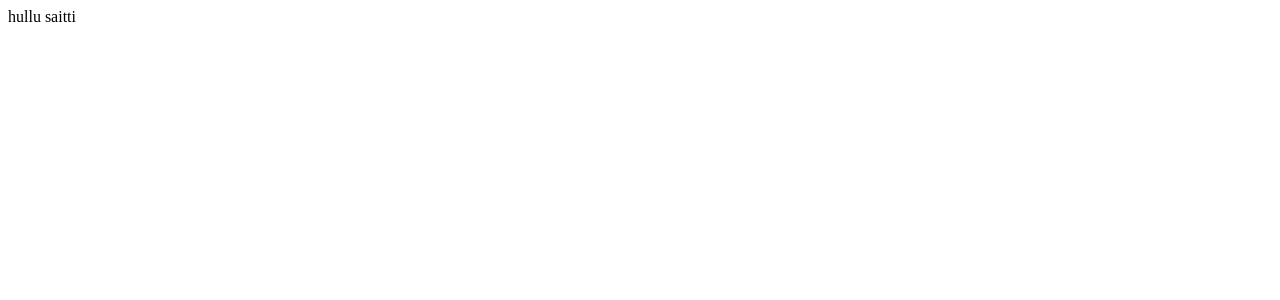
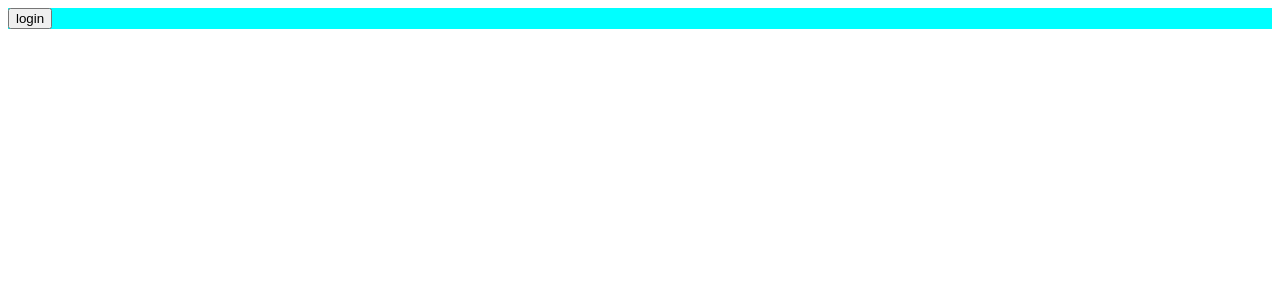
Before and after one commit to eemuston/bamlaa_app, a React (Vite) app in the folder frontend_bamlaa/: page / in a window 1280 px wide. Shown: the top 300 px of the page. Built offline with nearby package versions, Linux system fonts and the light colour scheme.

Commit message:
creating navbar, notification and togglable components

```diff
--- a/frontend_bamlaa/package.json
+++ b/frontend_bamlaa/package.json
@@ -12,6 +12,7 @@
   "dependencies": {
     "@tanstack/react-query": "^5.77.2",
     "axios": "^1.9.0",
+    "prop-types": "^15.8.1",
     "react": "^19.1.0",
     "react-dom": "^19.1.0",
     "react-router-dom": "^7.6.1"
--- a/frontend_bamlaa/src/App.jsx
+++ b/frontend_bamlaa/src/App.jsx
@@ -1,8 +1,29 @@
+import { useState, useEffect, useRef } from "react";
+import { useUser } from "./UserContext";
+import NavBar from "./components/NavBar/NavBar";
+import suggestionService from "./services/suggestions";
+import wordService from "./services/words";
+import Notification from "./components/Notification/Notification";
+
 const App = () => {
+  const { user, userDispatch } = useUser();
+
+  useEffect(() => {
+    const loggedUserJSON = window.localStorage.getItem("loggedBamlaaUser");
+    if (loggedUserJSON) {
+      const user = JSON.parse(loggedUserJSON);
+      userDispatch({ type: "LOGIN", payload: user });
+      wordService.setToken(user.token);
+      suggestionService.setToken(user.token);
+    }
+  }, []);
 
   return (
-    <div>hullu saitti</div>
-  )
-}
+    <div>
+      <NavBar user={user} />
+      <Notification />
+    </div>
+  );
+};
 
-export default App
+export default App;
--- a/frontend_bamlaa/src/NotificationContext.jsx
+++ b/frontend_bamlaa/src/NotificationContext.jsx
@@ -25,7 +25,7 @@ export const useSetNotification = () => {
 
 let timeoutId
 
-export const NotificationContextProvider = (props) => {
+export const NotificationContextProvider = ({children}) => {
   const [notification, notificationDispatch] = useReducer(NotificationReducer, {
     message: null,
     color: null,
@@ -46,7 +46,7 @@ export const NotificationContextProvider = (props) => {
 
   return (
     <NotificationContext.Provider value={[notification, setNotification]}>
-      {props.children}
+      {children}
     </NotificationContext.Provider>
   )
 }
--- a/frontend_bamlaa/src/components/LoginForm.jsx
+++ b/frontend_bamlaa/src/components/LoginForm.jsx
@@ -1,11 +1,16 @@
 import loginService from '../services/login'
 import wordService from '../services/words'
 import suggestionService from '../services/suggestions'
+import { useUser } from '../UserContext'
+import { useSetNotification } from '../NotificationContext'
+import { useState} from 'react'
 
 
 const LoginForm = () => {
     const [username, setUsername] = useState('')
     const [password, setPassword] = useState('')
+    const { user, userDispatch } = useUser()
+    const dispatch = useSetNotification()
 
     const handleLogin = async (event) => {
         event.preventDefault()
@@ -14,7 +19,7 @@ const LoginForm = () => {
                 username,
                 password,
             })
-            window.localStorage.setItem('loggedBlogappUser', JSON.stringify(user))
+            window.localStorage.setItem('loggedBamlaaUser', JSON.stringify(user))
             wordService.setToken(user.token)
             suggestionService.setToken(user.token)
             userDispatch({ type: 'LOGIN', payload: user })
--- /dev/null
+++ b/frontend_bamlaa/src/components/NavBar/NavBar.css
@@ -0,0 +1,3 @@
+.NavBarcontainer{
+    background: aqua;
+}
--- /dev/null
+++ b/frontend_bamlaa/src/components/NavBar/NavBar.jsx
@@ -0,0 +1,34 @@
+import LoginForm from "../LoginForm"
+import Togglable from "../Togglable/Togglable"
+import { useUser } from '../../UserContext'
+import { useRef } from 'react'
+
+import './NavBar.css'
+
+const NavBar = () => {
+  const { user, userDispatch } = useUser()
+  const LoginFormRef = useRef()
+
+  const handleLogout = () => {
+    console.log("clearing localstorage")
+    window.localStorage.clear()
+    userDispatch({ type: "LOGOUT" })
+  }
+  return (
+    <div className="NavBarcontainer">
+      {!user && (
+        <Togglable buttonLabel="login" ref={LoginFormRef}>
+          <LoginForm />
+        </Togglable>
+        )}
+      {user && (
+        <div className="Navbarrow">
+          <div className="NavBarloggedin">{user.username} logged in</div>
+          <button className="NavBarbutton" onClick={handleLogout}>log out</button>
+        </div>
+      )}
+    </div>
+  )
+}
+
+export default NavBar
--- /dev/null
+++ b/frontend_bamlaa/src/components/Notification/Notification.css
@@ -0,0 +1,8 @@
+.notification {
+  background: lightgrey;
+  font-size: 20px;
+  border-style: solid;
+  border-radius: 5px;
+  padding: 10px;
+  margin-bottom: 10px;
+}
--- /dev/null
+++ b/frontend_bamlaa/src/components/Notification/Notification.jsx
@@ -0,0 +1,20 @@
+import './Notification.css';
+import { useNotificationValue } from '../../NotificationContext';
+
+const Notification = () => {
+  const notification = useNotificationValue();
+  if (!notification || notification.message === null) {
+    return null;
+  }
+  const notificationStyle = {
+    color: notification.color || 'black',
+  };
+
+  return (
+    <div style={notificationStyle} className="notification">
+      {notification.message}
+    </div>
+  );
+};
+
+export default Notification;
--- /dev/null
+++ b/frontend_bamlaa/src/components/Togglable/Togglable.jsx
@@ -0,0 +1,41 @@
+import { useState, useImperativeHandle, forwardRef } from 'react';
+import PropTypes from 'prop-types';
+
+const Togglable = forwardRef((props, ref) => {
+  const [visible, setVisible] = useState(false);
+
+  const hideWhenVisible = { display: visible ? 'none' : '' };
+  const showWhenVisible = { display: visible ? '' : 'none' };
+
+  const toggleVisibility = () => {
+    setVisible(!visible);
+  };
+
+  useImperativeHandle(ref, () => {
+    return {
+      toggleVisibility,
+    };
+  });
+
+  return (
+    <div>
+      <div style={hideWhenVisible}>
+        <button onClick={toggleVisibility}>
+          {props.buttonLabel}
+        </button>
+      </div>
+      <div style={showWhenVisible}>
+        {props.children}
+        <button onClick={toggleVisibility}>cancel</button>
+      </div>
+    </div>
+  );
+});
+
+Togglable.displayName = 'Togglable';
+
+Togglable.propTypes = {
+  buttonLabel: PropTypes.string.isRequired,
+};
+
+export default Togglable;
```
Also changed, not shown: 1 other file (tests, documents, lock files or other folders).
